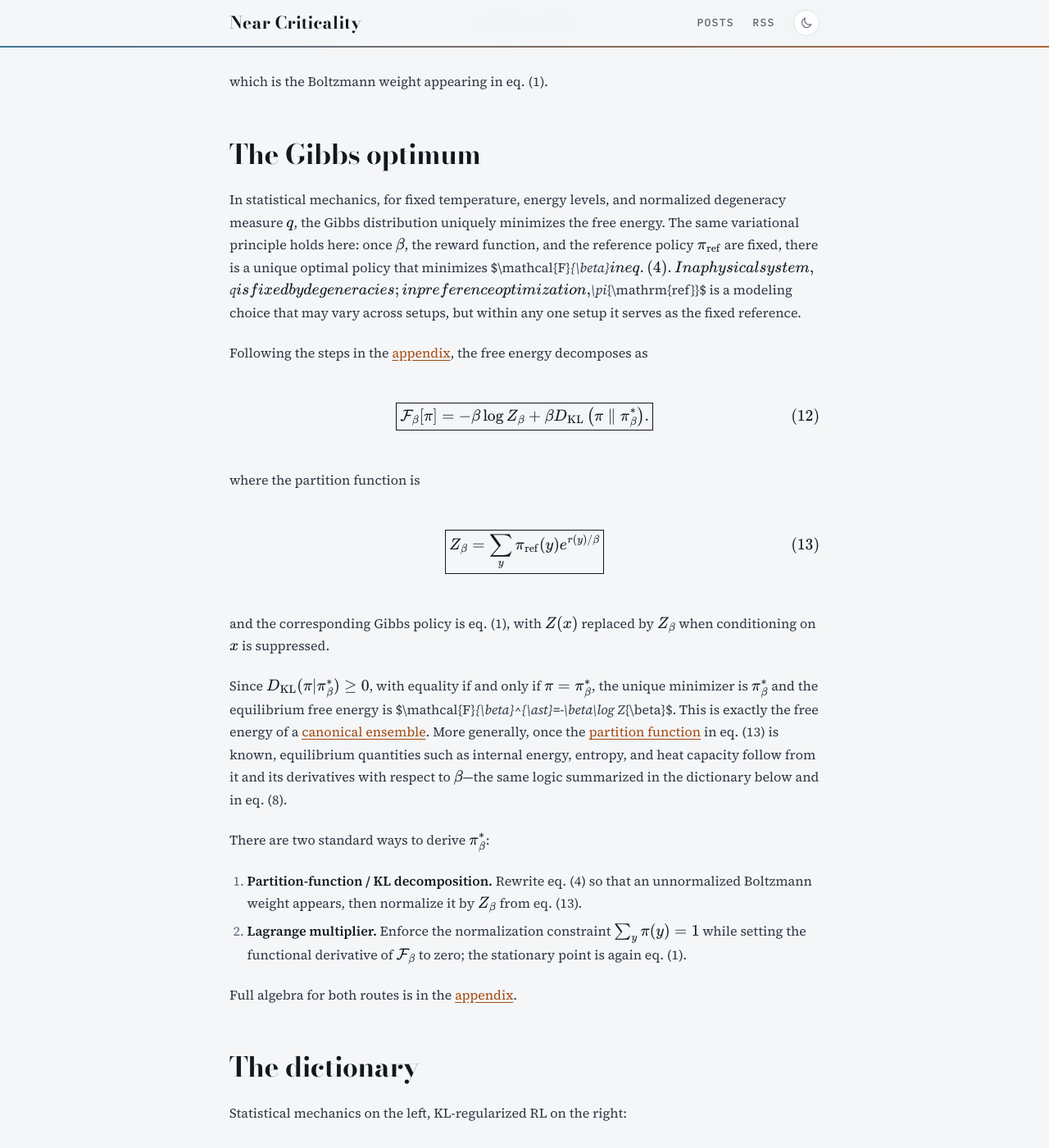
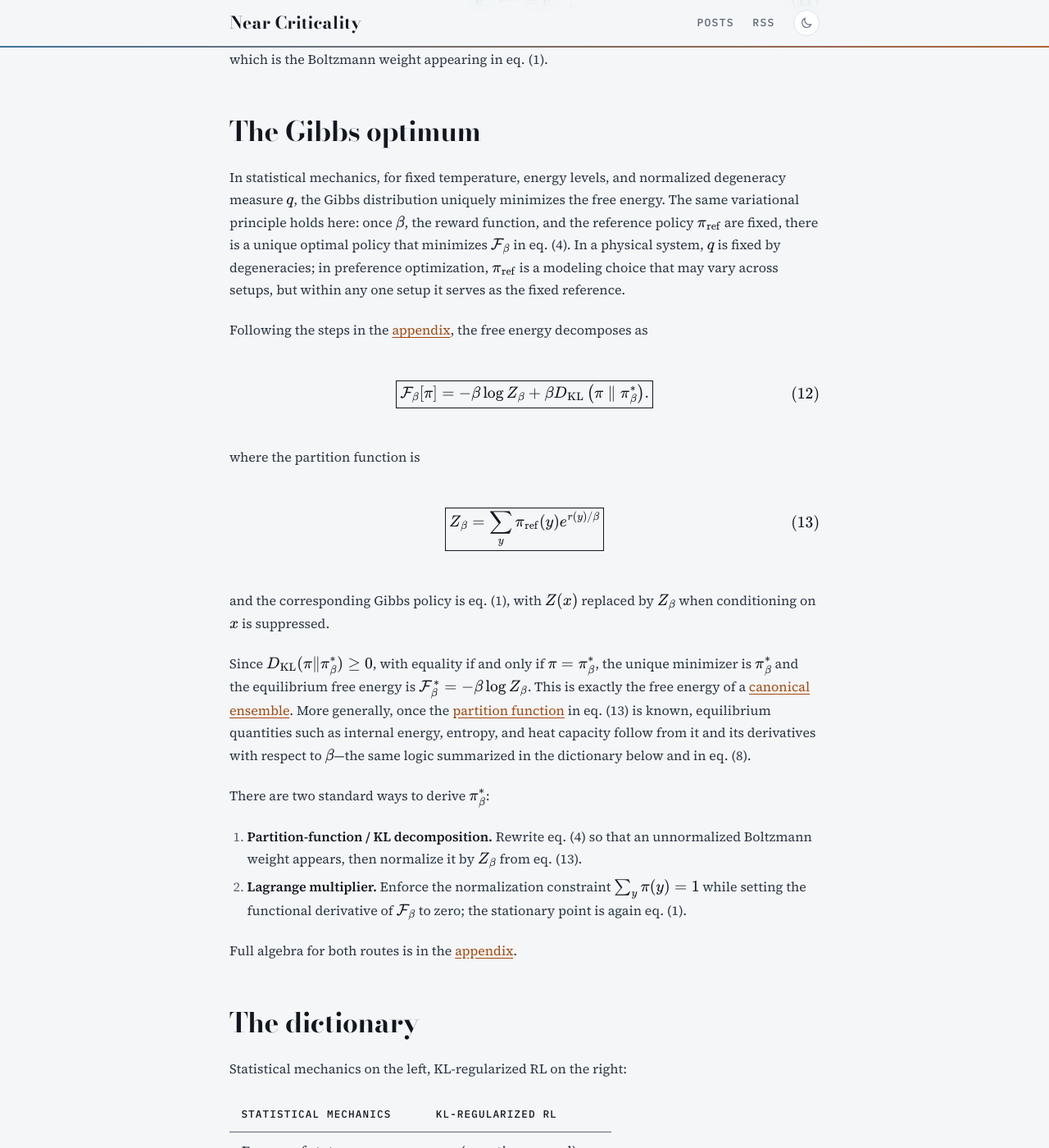
Before and after one commit to Wang-Zhongwei/blog, a Jekyll site: the page built from _posts/2026-08-13-a-physicists-dictionary-for-dpo.md, in a window 1280 px wide and 1400 px high, scrolled down 3637 px. Shown: the whole window at 82% size. Built offline with Jekyll 4.4.1, drawn with Linux system fonts in a browser that asks for light colours; some of the changed text lies outside the part shown.

Commit message:
fix typos

```diff
--- a/_posts/2026-08-13-a-physicists-dictionary-for-dpo.md
+++ b/_posts/2026-08-13-a-physicists-dictionary-for-dpo.md
@@ -20,7 +20,7 @@ Most explanations—including [Karina Zadorozhny’s post-training guide](https:
 
 **But in statistical mechanics, writing down the partition function is not the end of the derivation. It is the beginning.** Once $Z$ is defined in eq. (13), free energy, internal energy, entropy, and temperature follow, together with a precise characterization of equilibrium. The KL-regularized RL objective admits an almost term-by-term version of the same structure.
 
-This post works out that dictionary explicitly: reward as negative energy, $\beta$ as temperature, KL divergence as relative entropy, and the RL objective as a free-energy principle in eq. (4). Then I ask the question the analogy naturally suggests: **if the theory predicts a unique Gibbs optimum $\pi_\beta^\ast$ in eq. (1), how close does actual training get to it?** I test this with a GRPO-family trainer[^grpo] on GSM8K.
+This post works out that dictionary explicitly: reward as negative energy, $\beta$ as temperature, KL divergence as relative entropy, and the RL objective as a free-energy principle in eq. (4). Then I ask the question the analogy naturally suggests: **if the theory predicts a unique Gibbs optimum $$\pi_\beta^\ast$$ in eq. (1), how close does actual training get to it?** I test this with a GRPO-family trainer[^grpo] on GSM8K.
 
 
 ## The KL-regularized objective
@@ -32,7 +32,7 @@ $$
 \tag{2}\label{eq:kl-max-objective}
 $$
 
-For readability, we suppress the conditioning on $x$ and write $\pi(y)\equiv\pi(y\mid x)$, $\pi_{\mathrm{ref}}(y)\equiv\pi_{\mathrm{ref}}(y\mid x)$, and $r(y)\equiv r(x,y)$. The objective becomes
+For readability, we suppress the conditioning on $x$ and write $\pi(y)\equiv\pi(y\mid x)$, $$\pi_{\mathrm{ref}}(y)\equiv\pi_{\mathrm{ref}}(y\mid x)$$, and $r(y)\equiv r(x,y)$. The objective becomes
 
 $$
 J[\pi] = \mathbb{E}_{y\sim\pi}[r(y)] - \beta D_{\mathrm{KL}} \left( \pi \;\|\; \pi_{\mathrm{ref}} \right).
@@ -46,7 +46,7 @@ $$
 \tag{4}\label{eq:dpo-free-energy}
 $$
 
-Here $\mathcal{F}_{\beta}$ is a functional of the policy $\pi$. Given a reference policy $\pi_{\mathrm{ref}}$ and reward function $r$, the problem is to find the policy $\pi$ that minimizes eq. (4).
+Here $$\mathcal{F}_{\beta}$$ is a functional of the policy $\pi$. Given a reference policy $$\pi_{\mathrm{ref}}$$ and reward function $r$, the problem is to find the policy $\pi$ that minimizes eq. (4).
 
 ## Mapping to statistical mechanics
 
@@ -85,9 +85,9 @@ k_B T\longleftrightarrow\beta,\qquad
 \tag{8}\label{eq:dictionary-correspondence}
 $$
 
-Here DPO's $\beta$ plays the role of thermal energy $k_B T$, so its Boltzmann factor $e^{-\epsilon/\beta}$ matches $e^{-\beta_{\mathrm{phys}}\epsilon}$ under the physics convention $\beta_{\mathrm{phys}}=1/(k_B T)$.
+Here DPO's $\beta$ plays the role of thermal energy $$k_B T$$, so its Boltzmann factor $e^{-\epsilon/\beta}$ matches $$e^{-\beta_{\mathrm{phys}}\epsilon}$$ under the physics convention $$\beta_{\mathrm{phys}}=1/(k_B T)$$.
 
-But shouldn't [entropy](https://en.wikipedia.org/wiki/Entropy_(statistical_thermodynamics)#Gibbs_entropy_formula) be $-\sum_{i}\pi_i\log{\pi_i}$? Why does it involve a reference distribution, $-\sum_{i}\pi_i\log{\pi_i/\pi_{\mathrm{ref},i}}$? Ordinary entropy takes exactly this form when states have [degeneracies](https://en.wikipedia.org/wiki/Degenerate_energy_levels). Suppose coarse-grained state $i$ contains $g_i$ microstates and has total probability $\pi_i$. If those microstates are equally likely, each has probability $p_{i,\alpha}=\pi_i/g_i$, so
+But shouldn't [entropy](https://en.wikipedia.org/wiki/Entropy_(statistical_thermodynamics)#Gibbs_entropy_formula) be $$-\sum_{i}\pi_i\log{\pi_i}$$? Why does it involve a reference distribution, $$-\sum_{i}\pi_i\log{\pi_i/\pi_{\mathrm{ref},i}}$$? Ordinary entropy takes exactly this form when states have [degeneracies](https://en.wikipedia.org/wiki/Degenerate_energy_levels). Suppose coarse-grained state $i$ contains $$g_i$$ microstates and has total probability $$\pi_i$$. If those microstates are equally likely, each has probability $$p_{i,\alpha}=\pi_i/g_i$$, so
 
 $$
 \frac{S}{k_B}
@@ -118,7 +118,7 @@ $$
 
 This is the standard form for degenerate systems; see [Ellgen, *Thermodynamics and Chemical Equilibrium*, §21.1](https://chem.libretexts.org/Bookshelves/Physical_and_Theoretical_Chemistry_Textbook_Maps/Thermodynamics_and_Chemical_Equilibrium_(Ellgen)/21%3A_The_Boltzmann_Distribution_Function/21.01%3A_Finding_the_Boltzmann_Equation) and [Pathria and Beale, *Statistical Mechanics*, §3.4](https://shop.elsevier.com/books/statistical-mechanics/beale/978-0-12-382188-1).
 
-In KL-regularized RL, $\pi_{\mathrm{ref}}(y)$ is the normalized degeneracy measure $q(y)$. With $\epsilon(y)=-r(y)$ from eq. (5) and DPO's $\beta$ corresponding to thermal energy $k_B T$ (so $\beta_{\mathrm{phys}}=1/\beta$),
+In KL-regularized RL, $$\pi_{\mathrm{ref}}(y)$$ is the normalized degeneracy measure $q(y)$. With $\epsilon(y)=-r(y)$ from eq. (5) and DPO's $\beta$ corresponding to thermal energy $$k_B T$$ (so $$\beta_{\mathrm{phys}}=1/\beta$$),
 
 $$
 e^{-\beta_{\mathrm{phys}}\epsilon}=e^{r/\beta},
@@ -130,7 +130,7 @@ which is the Boltzmann weight appearing in eq. (1).
 
 ## The Gibbs optimum
 
-In statistical mechanics, for fixed temperature, energy levels, and normalized degeneracy measure $q$, the Gibbs distribution uniquely minimizes the free energy. The same variational principle holds here: once $\beta$, the reward function, and the reference policy $\pi_{\mathrm{ref}}$ are fixed, there is a unique optimal policy that minimizes $\mathcal{F}_{\beta}$ in eq. (4). In a physical system, $q$ is fixed by degeneracies; in preference optimization, $\pi_{\mathrm{ref}}$ is a modeling choice that may vary across setups, but within any one setup it serves as the fixed reference.
+In statistical mechanics, for fixed temperature, energy levels, and normalized degeneracy measure $q$, the Gibbs distribution uniquely minimizes the free energy. The same variational principle holds here: once $\beta$, the reward function, and the reference policy $$\pi_{\mathrm{ref}}$$ are fixed, there is a unique optimal policy that minimizes $$\mathcal{F}_{\beta}$$ in eq. (4). In a physical system, $q$ is fixed by degeneracies; in preference optimization, $$\pi_{\mathrm{ref}}$$ is a modeling choice that may vary across setups, but within any one setup it serves as the fixed reference.
 
 Following the steps in the [appendix](#appendix-two-derivations-of-the-optimal-policy), the free energy decomposes as
 
@@ -146,14 +146,14 @@ $$
 \tag{13}\label{eq:dpo-partition-function}
 $$
 
-and the corresponding Gibbs policy is eq. (1), with $Z(x)$ replaced by $Z_{\beta}$ when conditioning on $x$ is suppressed.
+and the corresponding Gibbs policy is eq. (1), with $Z(x)$ replaced by $$Z_{\beta}$$ when conditioning on $x$ is suppressed.
 
-Since $D_{\mathrm{KL}}(\pi\|\pi_{\beta}^{\ast})\ge 0$, with equality if and only if $\pi=\pi_{\beta}^{\ast}$, the unique minimizer is $\pi_{\beta}^{\ast}$ and the equilibrium free energy is $\mathcal{F}_{\beta}^{\ast}=-\beta\log Z_{\beta}$. This is exactly the free energy of a [canonical ensemble](https://en.wikipedia.org/wiki/Helmholtz_free_energy#Relation_to_the_canonical_partition_function). More generally, once the [partition function](https://en.wikipedia.org/wiki/Partition_function_(statistical_mechanics)#Relation_to_thermodynamic_variables) in eq. (13) is known, equilibrium quantities such as internal energy, entropy, and heat capacity follow from it and its derivatives with respect to $\beta$—the same logic summarized in the dictionary below and in eq. (8).
+Since $$D_{\mathrm{KL}}(\pi\|\pi_{\beta}^{\ast})\ge 0$$, with equality if and only if $$\pi=\pi_{\beta}^{\ast}$$, the unique minimizer is $$\pi_{\beta}^{\ast}$$ and the equilibrium free energy is $$\mathcal{F}_{\beta}^{\ast}=-\beta\log Z_{\beta}$$. This is exactly the free energy of a [canonical ensemble](https://en.wikipedia.org/wiki/Helmholtz_free_energy#Relation_to_the_canonical_partition_function). More generally, once the [partition function](https://en.wikipedia.org/wiki/Partition_function_(statistical_mechanics)#Relation_to_thermodynamic_variables) in eq. (13) is known, equilibrium quantities such as internal energy, entropy, and heat capacity follow from it and its derivatives with respect to $\beta$—the same logic summarized in the dictionary below and in eq. (8).
 
-There are two standard ways to derive $\pi_{\beta}^{\ast}$:
+There are two standard ways to derive $$\pi_{\beta}^{\ast}$$:
 
-1. **Partition-function / KL decomposition.** Rewrite eq. (4) so that an unnormalized Boltzmann weight appears, then normalize it by $Z_{\beta}$ from eq. (13).
-2. **Lagrange multiplier.** Enforce the normalization constraint $\sum_y\pi(y)=1$ while setting the functional derivative of $\mathcal{F}_{\beta}$ to zero; the stationary point is again eq. (1).
+1. **Partition-function / KL decomposition.** Rewrite eq. (4) so that an unnormalized Boltzmann weight appears, then normalize it by $$Z_{\beta}$$ from eq. (13).
+2. **Lagrange multiplier.** Enforce the normalization constraint $$\sum_y\pi(y)=1$$ while setting the functional derivative of $$\mathcal{F}_{\beta}$$ to zero; the stationary point is again eq. (1).
 
 Full algebra for both routes is in the [appendix](#appendix-two-derivations-of-the-optimal-policy).
 
@@ -173,7 +173,7 @@ Statistical mechanics on the left, KL-regularized RL on the right:
 | Free-energy gap                  | $$\beta\, D_{\mathrm{KL}}(\pi \Vert \pi_\beta^{\ast})$$                                                                                   |
 | Heat capacity $$C_V/k_B$$        | $$\displaystyle \frac{\operatorname{Var}_{\pi_{\beta}^{\ast}}[r]}{\beta^2} = -\frac{\partial \mathbb{E}_{\pi_{\beta}^{\ast}}[r]}{\partial \beta}$$ |
 
-The heat-capacity entry follows from differentiating the partition function in eq. (13). Write $t=1/\beta$ so that $Z_{\beta}=\sum_y\pi_{\mathrm{ref}}(y)e^{tr(y)}$. Standard identities for the Gibbs policy in eq. (1) give $\mathbb{E}_{\pi_{\beta}^{\ast}}[r]=\partial_t\log Z_{\beta}$ and $\operatorname{Var}_{\pi_{\beta}^{\ast}}[r]=\partial_t^2\log Z_{\beta}$. Since $t=1/\beta$ implies $\mathrm{d}t/\mathrm{d}\beta=-1/\beta^2$,
+The heat-capacity entry follows from differentiating the partition function in eq. (13). Write $t=1/\beta$ so that $$Z_{\beta}=\sum_y\pi_{\mathrm{ref}}(y)e^{tr(y)}$$. Standard identities for the Gibbs policy in eq. (1) give $$\mathbb{E}_{\pi_{\beta}^{\ast}}[r]=\partial_t\log Z_{\beta}$$ and $$\operatorname{Var}_{\pi_{\beta}^{\ast}}[r]=\partial_t^2\log Z_{\beta}$$. Since $t=1/\beta$ implies $\mathrm{d}t/\mathrm{d}\beta=-1/\beta^2$,
 
 $$-\frac{\partial \mathbb{E}_{\pi_{\beta}^{\ast}}[r]}{\partial \beta}
 = -\frac{\mathrm{d}t}{\mathrm{d}\beta}\,\frac{\partial \mathbb{E}_{\pi_{\beta}^{\ast}}[r]}{\partial t}
@@ -218,7 +218,7 @@ Once the candidate set has been sampled, the Gibbs policy and its expected rewar
 
 ### GRPO-family training vs. the floor
 
-At the reference policy the KL term is zero, so $\mathcal{F}_{\beta}[\pi_{\mathrm{ref}}]=-\mathbb{E}_{\pi_{\mathrm{ref}}}[r]$, shown as the black dotted baseline in [Figure 2](#figure-free-energy-landscape). If training reaches the distribution-level optimum, its free energy should fall from this baseline toward the red Gibbs minimum at $\mathcal{F}_{\beta}^{\ast}=-\beta\log Z_{\beta}$ from eq. (12).
+At the reference policy the KL term is zero, so $$\mathcal{F}_{\beta}[\pi_{\mathrm{ref}}]=-\mathbb{E}_{\pi_{\mathrm{ref}}}[r]$$, shown as the black dotted baseline in [Figure 2](#figure-free-energy-landscape). If training reaches the distribution-level optimum, its free energy should fall from this baseline toward the red Gibbs minimum at $$\mathcal{F}_{\beta}^{\ast}=-\beta\log Z_{\beta}$$ from eq. (12).
 
 To test this, I ran a GRPO-family trainer[^grpo] separately for $\beta\in\{0.01,0.02,0.05,0.1,0.2\}$, using group size $G=32$, 6,500 GSM8K training prompts, for about one epoch (262,144 rollouts). I saved checkpoints every 32,768 rollouts and evaluated each checkpoint on the same 500 held-out prompts. The reference model starts at an expected reward of 0.348.
 
@@ -229,7 +229,7 @@ To test this, I ran a GRPO-family trainer[^grpo] separately for $\beta\in\{0.01,
 
 ### Why training falls short
 
-I expected each policy to move toward its $\pi_{\beta}^{\ast}$ from eq. (1) and each free-energy curve to approach its dashed target from eq. (12). [Figure 3](#figure-training-free-energy-decomposition) shows that this was too optimistic: after one epoch, none of the runs reached its Gibbs minimum. Reward improved, but not enough to offset the accompanying $\beta$-weighted KL cost, so the measured free energy stayed above the target.
+I expected each policy to move toward its $$\pi_{\beta}^{\ast}$$ from eq. (1) and each free-energy curve to approach its dashed target from eq. (12). [Figure 3](#figure-training-free-energy-decomposition) shows that this was too optimistic: after one epoch, none of the runs reached its Gibbs minimum. Reward improved, but not enough to offset the accompanying $\beta$-weighted KL cost, so the measured free energy stayed above the target.
 
 Likely explanations:
 
@@ -239,8 +239,8 @@ Likely explanations:
 ## Takeaways
 
 - KL-regularized RL is free-energy minimization in statistical physics: eq. (4) is the RL free energy and eq. (8) is the dictionary.
-  - Given $\beta$, reference policy $\pi_{\mathrm{ref}}$, and reward function $r$, there is a unique policy $\pi_{\beta}^{\ast}$ in eq. (1) that minimizes the free energy.
-  - From $Z_{\beta}$ in eq. (13) we can read off internal energy, entropy, temperature, free energy, and heat capacity.
+  - Given $\beta$, reference policy $$\pi_{\mathrm{ref}}$$, and reward function $r$, there is a unique policy $$\pi_{\beta}^{\ast}$$ in eq. (1) that minimizes the free energy.
+  - From $$Z_{\beta}$$ in eq. (13) we can read off internal energy, entropy, temperature, free energy, and heat capacity.
 - Training may not reach that distribution-level optimum.
 
 Code and full experiments: [github.com/wang-zhongwei/stat-mech-dpo](https://github.com/wang-zhongwei/stat-mech-dpo)
@@ -254,7 +254,7 @@ $$
 \tag{A.0}\label{eq:appendix-free-energy-sum}
 $$
 
-and the normalization constraint $\sum_y\pi(y)=1$. They recover the partition function in eq. (13), the optimal policy in eq. (1), and the free-energy minimum in eq. (12).
+and the normalization constraint $$\sum_y\pi(y)=1$$. They recover the partition function in eq. (13), the optimal policy in eq. (1), and the free-energy minimum in eq. (12).
 
 ### A. Partition-function / KL decomposition
 
@@ -267,9 +267,9 @@ $$
 \tag{A.1}\label{eq:appendix-kl-rewrite}
 $$
 
-The Boltzmann weight $\pi_{\mathrm{ref}}(y)e^{r(y)/\beta}$ from eq. (11) appears directly from the objective—not as an ansatz. Normalizing it by the partition function in eq. (13) gives the optimal policy in eq. (1).
+The Boltzmann weight $$\pi_{\mathrm{ref}}(y)e^{r(y)/\beta}$$ from eq. (11) appears directly from the objective—not as an ansatz. Normalizing it by the partition function in eq. (13) gives the optimal policy in eq. (1).
 
-Substituting $\pi_{\mathrm{ref}}(y)e^{r(y)/\beta}=Z_{\beta}\pi_{\beta}^{\ast}(y)$ then yields
+Substituting $$\pi_{\mathrm{ref}}(y)e^{r(y)/\beta}=Z_{\beta}\pi_{\beta}^{\ast}(y)$$ then yields
 
 $$
 \frac{\mathcal{F}_{\beta}[\pi]}{\beta}
@@ -279,14 +279,14 @@ $$
 \tag{A.2}\label{eq:appendix-kl-expansion}
 $$
 
-Because $\pi$ is a normalized probability distribution, $\sum_y\pi(y)=1$. Multiplying by $\beta$ therefore gives eq. (12):
+Because $\pi$ is a normalized probability distribution, $$\sum_y\pi(y)=1$$. Multiplying by $\beta$ therefore gives eq. (12):
 
 $$
 \mathcal{F}_{\beta}[\pi] = -\beta\log Z_{\beta} + \beta D_{\mathrm{KL}}\left(\pi\;\|\;\pi_{\beta}^{\ast}\right).
 \tag{A.3}\label{eq:appendix-free-energy-decomposition}
 $$
 
-Since $D_{\mathrm{KL}}(\pi\|\pi_{\beta}^{\ast})\ge 0$, with equality if and only if $\pi=\pi_{\beta}^{\ast}$, the unique minimizer is eq. (1) and $\mathcal{F}_{\beta}^{\ast}=-\beta\log Z_{\beta}$.
+Since $$D_{\mathrm{KL}}(\pi\|\pi_{\beta}^{\ast})\ge 0$$, with equality if and only if $$\pi=\pi_{\beta}^{\ast}$$, the unique minimizer is eq. (1) and $$\mathcal{F}_{\beta}^{\ast}=-\beta\log Z_{\beta}$$.
 
 With $\epsilon=-r$ from eq. (5), the same algebra produces the statistical-mechanics form
 
@@ -295,11 +295,11 @@ $$
 \tag{A.4}\label{eq:appendix-gibbs-energy-form}
 $$
 
-For a uniform $\pi_{\mathrm{ref}}$, this reduces to the canonical Gibbs distribution $e^{-\epsilon/\beta}/Z_{\beta}$.
+For a uniform $$\pi_{\mathrm{ref}}$$, this reduces to the canonical Gibbs distribution $$e^{-\epsilon/\beta}/Z_{\beta}$$.
 
 ### B. Lagrange multiplier
 
-To minimize eq. (4) subject to $\sum_y\pi(y)=1$, introduce a Lagrange multiplier $\lambda$:
+To minimize eq. (4) subject to $$\sum_y\pi(y)=1$$, introduce a Lagrange multiplier $\lambda$:
 
 $$
 \mathcal{L}[\pi,\lambda]
@@ -327,17 +327,17 @@ $$
 \tag{B.3}\label{eq:unnormalized-policy}
 $$
 
-where $C=e^{-1-\lambda/\beta}$ is independent of $y$. Enforcing normalization yields $C^{-1}=Z_{\beta}$ from eq. (13), and therefore the same optimal policy as eq. (1):
+where $C=e^{-1-\lambda/\beta}$ is independent of $y$. Enforcing normalization yields $$C^{-1}=Z_{\beta}$$ from eq. (13), and therefore the same optimal policy as eq. (1):
 
 $$
 \pi_{\beta}^{\ast}(y)=\frac{\pi_{\mathrm{ref}}(y)e^{r(y)/\beta}}{Z_{\beta}}.
 \tag{B.4}\label{eq:appendix-optimal-policy}
 $$
 
-Substituting this stationary point back into eq. (4) recovers the equilibrium free energy $\mathcal{F}_{\beta}^{\ast}=-\beta\log Z_{\beta}$ from eq. (12).
+Substituting this stationary point back into eq. (4) recovers the equilibrium free energy $$\mathcal{F}_{\beta}^{\ast}=-\beta\log Z_{\beta}$$ from eq. (12).
 
 [^dpo]: Rafailov et al., [*Direct Preference Optimization: Your Language Model Is Secretly a Reward Model*](https://proceedings.neurips.cc/paper_files/paper/2023/file/a85b405ed65c6477a4fe8302b5e06ce7-Paper-Conference.pdf), NeurIPS 2023.
 
-[^ppo]: Schulman et al., [*Proximal Policy Optimization Algorithms*](https://arxiv.org/abs/1707.06347), arXiv:1707.06347 (2017). PPO does not optimize the KL-regularized objective in eq. (2) directly: it maximizes a clipped surrogate in the ratio $\rho=\pi_\theta/\pi_{\theta_{\mathrm{old}}}$. But at the start of each update, where $\pi_\theta=\pi_{\theta_{\mathrm{old}}}$, the clip is inactive and $\nabla_\theta\,\rho A=\nabla_\theta \log\pi_\theta\,A$—the vanilla policy gradient. With the KL-to-reference penalty folded into the reward, PPO therefore locally ascends the same KL-regularized objective; clipping only limits the step size.
+[^ppo]: Schulman et al., [*Proximal Policy Optimization Algorithms*](https://arxiv.org/abs/1707.06347), arXiv:1707.06347 (2017). PPO does not optimize the KL-regularized objective in eq. (2) directly: it maximizes a clipped surrogate in the ratio $$\rho=\pi_\theta/\pi_{\theta_{\mathrm{old}}}$$. But at the start of each update, where $$\pi_\theta=\pi_{\theta_{\mathrm{old}}}$$, the clip is inactive and $$\nabla_\theta\,\rho A=\nabla_\theta \log\pi_\theta\,A$$—the vanilla policy gradient. With the KL-to-reference penalty folded into the reward, PPO therefore locally ascends the same KL-regularized objective; clipping only limits the step size.
 
 [^grpo]: Shao et al., [*DeepSeekMath: Pushing the Limits of Mathematical Reasoning in Open Language Models*](https://arxiv.org/abs/2402.03300), arXiv:2402.03300 (2024).
```
Also changed, not shown: _posts/2026-08-14-mental-model-policy-optimizations.md (+1 -1 lines).
